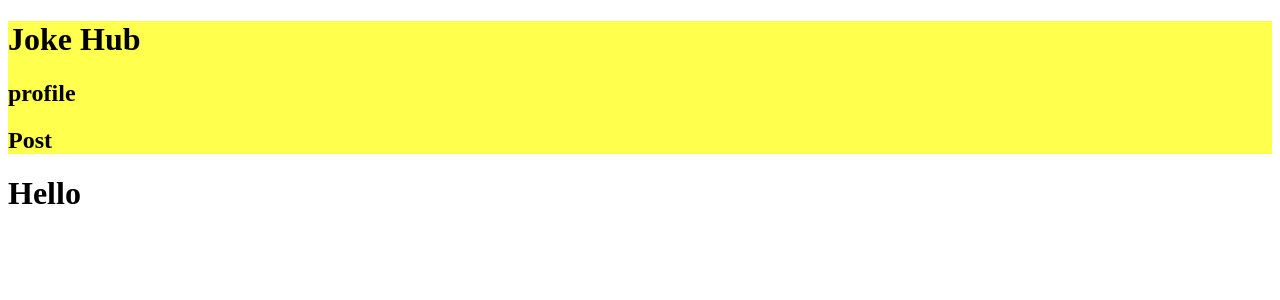
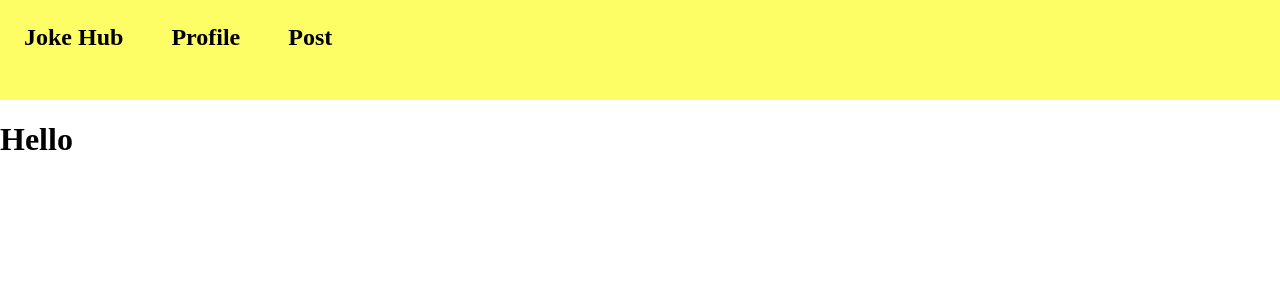
Before and after one commit to SamTech37/jokehub, a React (Create React App) app: page / in a window 1280 px wide. Shown: the top 300 px of the page. Built offline with nearby package versions, Linux system fonts and the light colour scheme.

Commit message:
navbar done

```diff
--- a/public/index.html
+++ b/public/index.html
@@ -10,10 +10,7 @@
       content="Web site created using create-react-app"
     />
     <link rel="apple-touch-icon" href="%PUBLIC_URL%/logo192.png" />
-    <!--
-      manifest.json provides metadata used when your web app is installed on a
-      user's mobile device or desktop. See https://developers.google.com/web/fundamentals/web-app-manifest/
-    -->
+
     <link rel="manifest" href="%PUBLIC_URL%/manifest.json" />
     <!--
       Notice the use of %PUBLIC_URL% in the tags above.
@@ -26,18 +23,8 @@
     -->
     <title>React App</title>
   </head>
-  <body>
+  <body style="margin: 0em">
     <noscript>You need to enable JavaScript to run this app.</noscript>
     <div id="root"></div>
-    <!--
-      This HTML file is a template.
-      If you open it directly in the browser, you will see an empty page.
-
-      You can add webfonts, meta tags, or analytics to this file.
-      The build step will place the bundled scripts into the <body> tag.
-
-      To begin the development, run `npm start` or `yarn start`.
-      To create a production bundle, use `npm run build` or `yarn build`.
-    -->
   </body>
 </html>
--- a/src/Components/NavBar.js
+++ b/src/Components/NavBar.js
@@ -2,14 +2,20 @@ import React from "react";
 import styled from "styled-components";
 
 const Nav = styled.div`
-  background: #ffff4d;
+  background: #fdfd66;
+  height: 100px;
+  display: flex;
+  flex-direction: row;
+  h2 {
+    margin: 1em;
+  }
 `;
 export default function NavBar() {
   return (
     <Nav>
-      <h1>Joke Hub</h1>
-      <h2>profile</h2>
-      <h2>Post</h2>
+      <h2>Joke Hub </h2>
+      <h2>Profile </h2>
+      <h2>Post </h2>
     </Nav>
   );
 }
--- a/src/Components/Post.js
+++ b/src/Components/Post.js
@@ -0,0 +1,5 @@
+import React from "react";
+
+export default function Post({ title, content, rate, poster }) {
+  return <div></div>;
+}
```
